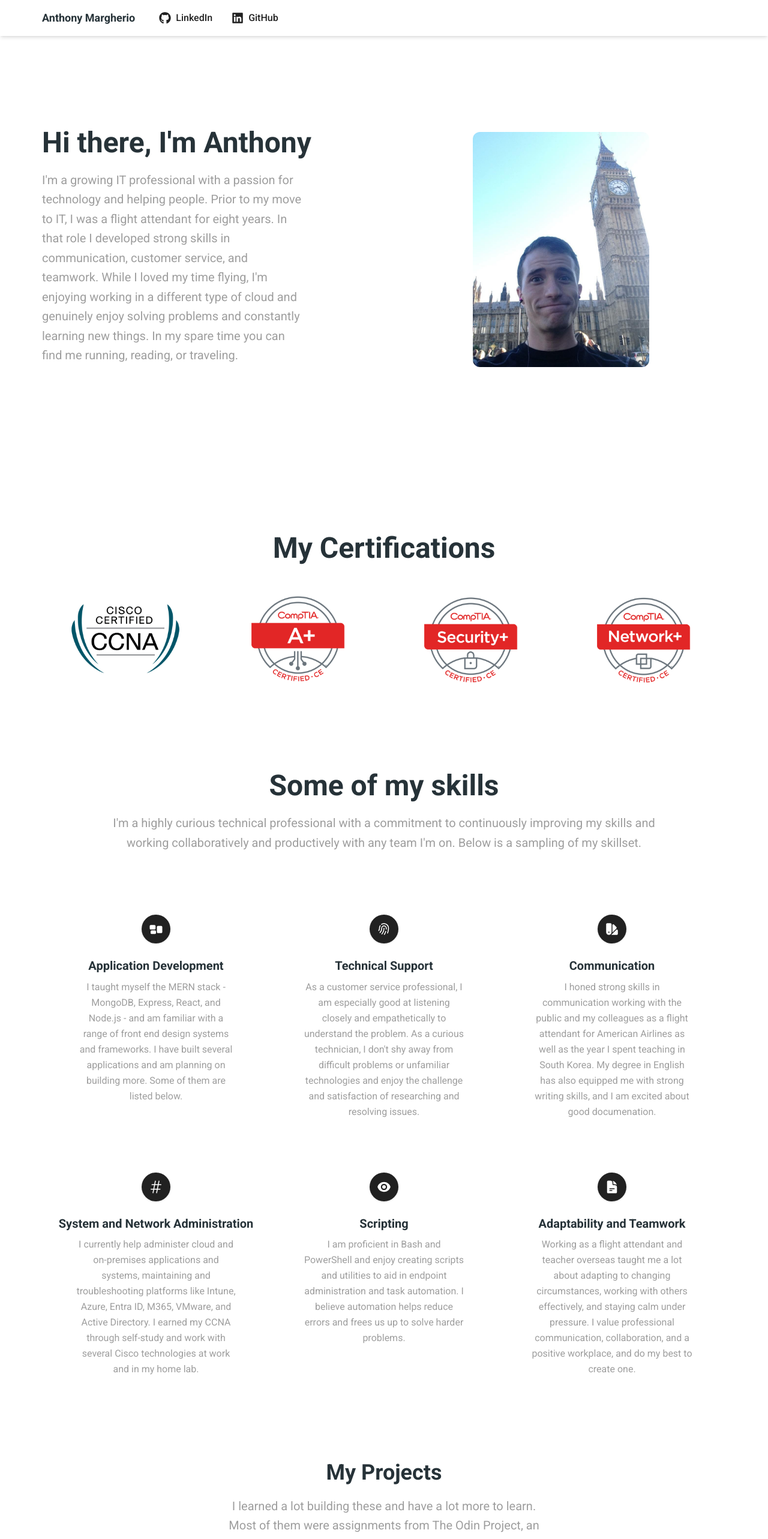
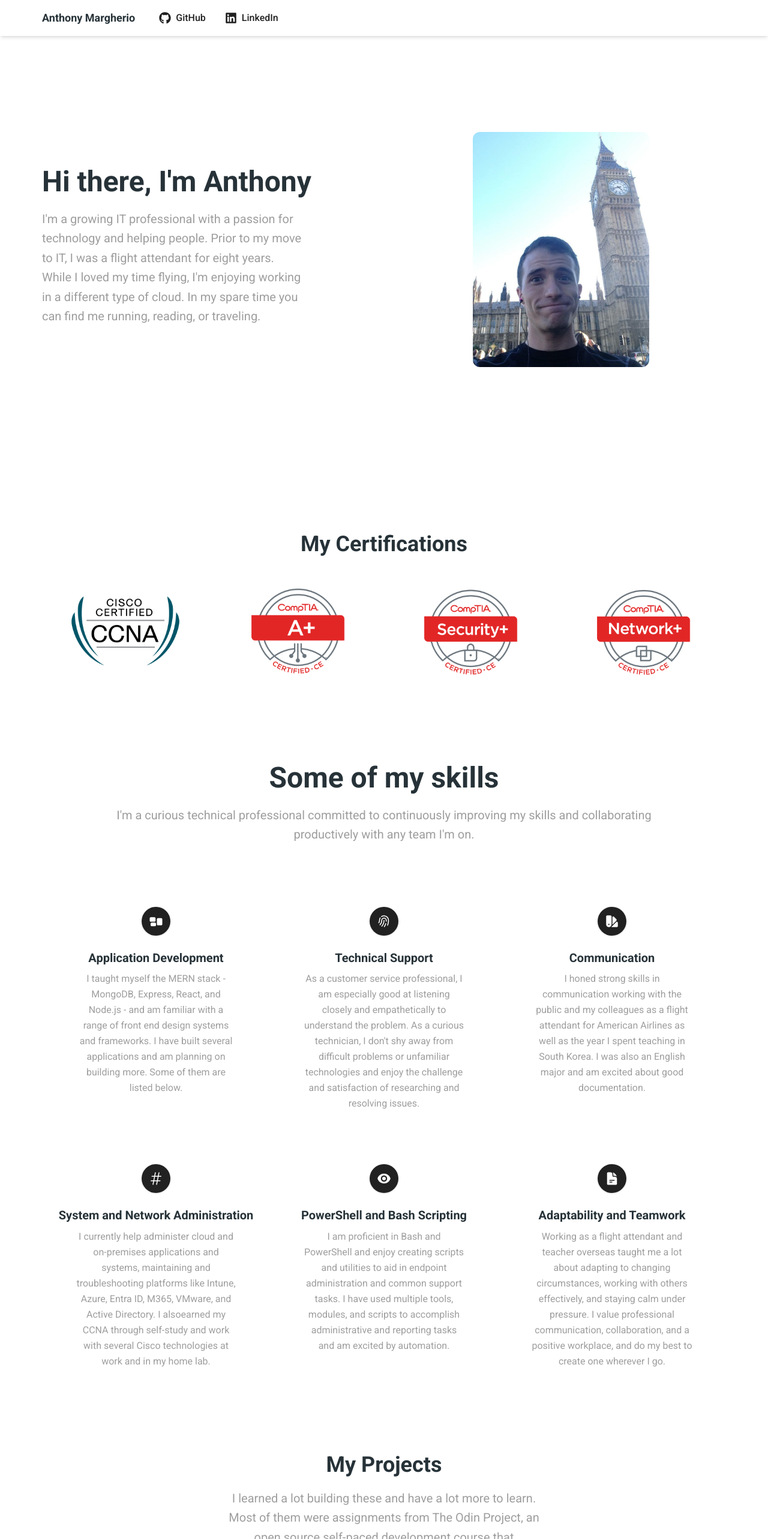
Before and after one commit to amargh2/Portfoliov2, a Next.js app: page / in a window 1280 px wide. Shown: the top 2566 px of the page at 60% size. Built offline with nearby package versions, Linux system fonts and the light colour scheme.

Commit message:
reworked projects section

```diff
--- a/src/app/clients.tsx
+++ b/src/app/certifications.tsx
@@ -14,7 +14,7 @@ export function Clients() {
   return (
     <section className="px-8 py-28">
       <div className="container mx-auto text-center">
-      <Typography variant="h1" color="blue-gray" className="mb-4">
+      <Typography variant="h2" color="blue-gray" className="mb-4">
           My Certifications
         </Typography>
         <div className="flex flex-wrap items-center justify-center gap-20">
--- a/src/app/hero.tsx
+++ b/src/app/hero.tsx
@@ -20,8 +20,8 @@ function Hero() {
             className="mb-4 !text-gray-500 md:pr-16 xl:pr-28"
           >
             I&apos;m a growing IT professional with a passion for technology and helping people. Prior to my move to IT,
-            I was a flight attendant for eight years. In that role I developed strong skills in communication, customer service, and teamwork. While I loved my time flying,
-            I'm enjoying working in a different type of cloud and genuinely enjoy solving problems and constantly learning new things. In my spare time you can find me running, reading, or traveling.
+            I was a flight attendant for eight years. While I loved my time flying,
+            I'm enjoying working in a different type of cloud. In my spare time you can find me running, reading, or traveling.
 
           </Typography>
         </div>
--- a/src/app/page.tsx
+++ b/src/app/page.tsx
@@ -3,13 +3,10 @@ import { Navbar, Footer } from "@/components";
 
 // sections
 import Hero from "./hero";
-import Clients from "./clients";
+import Clients from "./certifications";
 import Skills from "./skills";
 import Projects from "./projects";
 import Resume from "./resume";
-import Testimonial from "./testimonial";
-import PopularClients from "./popular-clients";
-import ContactForm from "./contact-form";
 
 export default function Portfolio() {
   return (
--- a/src/app/projects.tsx
+++ b/src/app/projects.tsx
@@ -2,37 +2,50 @@
 
 import { ProjectCard } from "@/components";
 import { Typography } from "@material-tailwind/react";
+import { FaGithub } from "react-icons/fa";
 
 const PROJECTS = [
   {
     img: "/image/weatherapp.png",
     title: "Weather App",
     desc: "Just a simple weather app. It's built in React and incorporates two API's - one to get coordinates with MapBox, and the other to get the weather.",
+    github: 'https:www.github.com/amargh2/weather-app-next',
+    live: 'https://weather-app-9001.netlify.app/'
   },
   {
     img: "/image/BattleShip.jpg",
     title: "Battleship",
     desc: "Battleship built in object oriented vanilla JavaScript. Uses drag and drop DOM API for ship placement and includes a computer opponent.",
+    github: 'https:www.github.com/amargh2/battleship',
+    live: 'https://amargh-battleship.netlify.app/'
   },
   {
     img: "/image/crystal-shop.png",
     title: "Crystal Shop",
     desc: "A simple front end for selling all your favorite rocks and crystals. Built in React using state management, components and styled with Tailwind.",
+    github: 'https:www.github.com/amargh2/shopping-app',
+    live: 'https://amargh-shopping-app.netlify.app/'
   },
   {
     img: "/image/discourse.png",
     title: "The Discourse",
     desc: "A message board with user accounts and authentication, message board, and messaging system. Built with Express and styled with SASS.",
+    github: 'https:www.github.com/amargh2/members-only-message-board',
+    live: 'https://the-discourse-m8mcv.ondigitalocean.app/login'
   },
   {
     img: "/image/fantasy-shop-updated.png",
     title: "Fantasy Shop",
-    desc: "My first full-stack application. Uses the Model-View-Controller design pattern. Back end built with MongoDB and Express and front end built with Bootstrap.",
+    desc: "My first full-stack application. Uses the Model-View-Controller design pattern. Back end built with MongoDB and Express and front end built with Bootstrap. Front end needs some love, but this was mostly about learning MongoDB and MVC.",
+    github: 'www.github.com/amargh2/',
+    live: 'https://jellyfish-app-hkfa5.ondigitalocean.app/catalog'
   },
   {
     img: "/image/twitter.png",
     title: "Twitter Front End By Eye",
     desc: "My attempt at building Twitter's front end by eye using SASS and Next.js. Includes Google authentication with Next Auth and basic posting system.",
+    github: 'https://www.github.com/amargh2/',
+    live: 'https://www.github.com/amargh2/'
   },
 ];
 
--- a/src/app/skills.tsx
+++ b/src/app/skills.tsx
@@ -28,25 +28,25 @@ const SKILLS = [
     icon: SwatchIcon,
     title: "Communication",
     children:
-      "I honed strong skills in communication working with the public and my colleagues as a flight attendant for American Airlines as well as the year I spent teaching in South Korea. My degree in English has also equipped me with strong writing skills, and I am excited about good documenation.",
+      "I honed strong skills in communication working with the public and my colleagues as a flight attendant for American Airlines as well as the year I spent teaching in South Korea. I was also an English major and am excited about good documentation.",
   },
   {
     icon: HashtagIcon,
     title: "System and Network Administration",
     children:
-      "I currently help administer cloud and on-premises applications and systems, maintaining and troubleshooting platforms like Intune, Azure, Entra ID, M365, VMware, and Active Directory. I earned my CCNA through self-study and work with several Cisco technologies at work and in my home lab.",
+      "I currently help administer cloud and on-premises applications and systems, maintaining and troubleshooting platforms like Intune, Azure, Entra ID, M365, VMware, and Active Directory. I alsoearned my CCNA through self-study and work with several Cisco technologies at work and in my home lab.",
   },
   {
     icon: EyeIcon,
-    title: "Scripting",
+    title: "PowerShell and Bash Scripting",
     children:
-      "I am proficient in Bash and PowerShell and enjoy creating scripts and utilities to aid in endpoint administration and task automation. I believe automation helps reduce errors and frees us up to solve harder problems.",
+      "I am proficient in Bash and PowerShell and enjoy creating scripts and utilities to aid in endpoint administration and common support tasks. I have used multiple tools, modules, and scripts to accomplish administrative and reporting tasks and am excited by automation.",
   },
   {
     icon: DocumentTextIcon,
     title: "Adaptability and Teamwork",
     children:
-      "Working as a flight attendant and teacher overseas taught me a lot about adapting to changing circumstances, working with others effectively, and staying calm under pressure. I value professional communication, collaboration, and a positive workplace, and do my best to create one.",
+      "Working as a flight attendant and teacher overseas taught me a lot about adapting to changing circumstances, working with others effectively, and staying calm under pressure. I value professional communication, collaboration, and a positive workplace, and do my best to create one wherever I go.",
   },
 ];
 
@@ -61,8 +61,7 @@ export function Skills() {
           variant="lead"
           className="mx-auto w-full !text-gray-500 lg:w-10/12"
         >
-          I'm a highly curious technical professional with a commitment to continuously improving my skills and working collaboratively and productively with any team I'm on.
-          Below is a sampling of my skillset.
+          I'm a curious technical professional committed to continuously improving my skills and collaborating productively with any team I'm on.
         </Typography>
       </div>
       <div className="container mx-auto grid grid-cols-1 gap-y-10 md:grid-cols-2 lg:grid-cols-3">
--- a/src/components/navbar.tsx
+++ b/src/components/navbar.tsx
@@ -12,11 +12,12 @@ import { FaGithub, FaLinkedin } from "react-icons/fa";
 
 const NAV_MENU = [
   {
-    name: "LinkedIn",
+    name: "GitHub",
     icon: FaGithub,
+    href: 'https://www.github.com/amargh2'
   },
   {
-    name: "GitHub",
+    name: "LinkedIn",
     icon: FaLinkedin,
   }
 ];
--- a/src/components/project-card.tsx
+++ b/src/components/project-card.tsx
@@ -4,16 +4,18 @@ import {
   CardHeader,
   CardBody,
   Typography,
-  Button,
 } from "@material-tailwind/react";
+import { FaGithub, FaLink } from "react-icons/fa";
 
 interface ProjectCardProps {
   img: string;
   title: string;
   desc: string;
+  github: string;
+  live: string;
 }
 
-export function ProjectCard({ img, title, desc }: ProjectCardProps) {
+export function ProjectCard({ img, title, desc, github, live }: ProjectCardProps) {
   return (
     <Card color="transparent" shadow={false}>
       <CardHeader floated={false} className="mx-0 mt-0 mb-6 h-48">
@@ -30,16 +32,28 @@ export function ProjectCard({ img, title, desc }: ProjectCardProps) {
           href="#"
           className="text-blue-gray-900 transition-colors hover:text-gray-800"
         >
+        <div className='flex justify-center px-4 gap-6'>
           <Typography variant="h5" className="mb-2">
             {title}
           </Typography>
+
+        <div>
+            <a href={github}>
+                <FaGithub size={24}/>
+
+            </a>
+          </div>
+          <div>
+            <a href={github}>
+
+              {live ? (<FaLink size = {20}/>) : ''}
+            </a>
+          </div>
+          </div>
         </a>
         <Typography className="mb-6 font-normal !text-gray-500">
           {desc}
         </Typography>
-        <Button color="gray" size="sm">
-          see details
-        </Button>
       </CardBody>
     </Card>
   );
```
